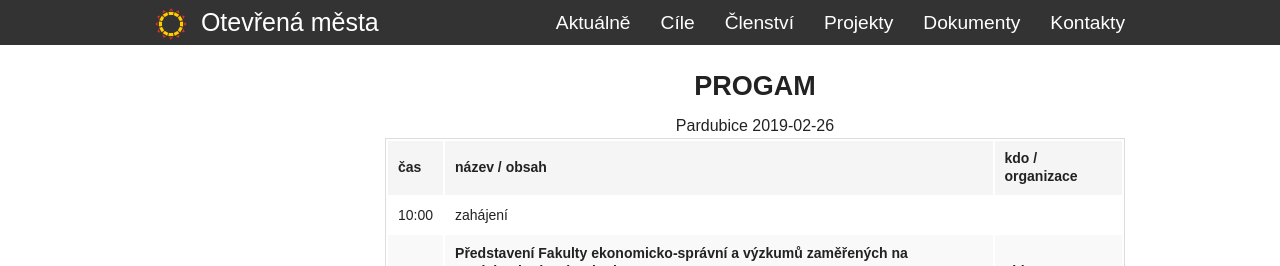
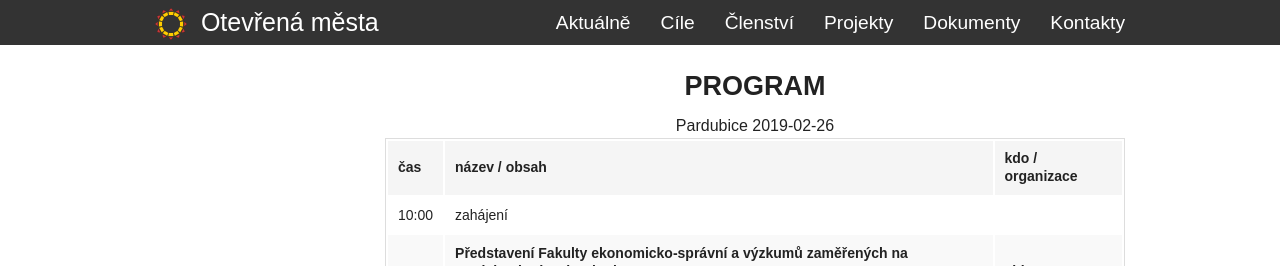
Before and after one commit to otevrenamesta/otevrenamesta.github.io, a Jekyll site: the page built from pages/OVS_2019_program.md, in a window 1280 px wide. Shown: the top 266 px of the page. Built offline with Jekyll 4.4.1, drawn with Linux system fonts in a browser that asks for light colours; nearby versions of some CDN libraries; library files that are not in the unit come from our copies.

Commit message:
+OVS 2019 - program

```diff
--- a/pages/OVS_2019_program.md
+++ b/pages/OVS_2019_program.md
@@ -10,7 +10,7 @@ title:        Otevřená veřejná správa prakticky - program
 </head>
 -->
 
-<div style="text-align:center;"><h3>PROGAM</h3>
+<div style="text-align:center;"><h3>PROGRAM</h3>
 Pardubice 2019-02-26
 </div>
 
```
